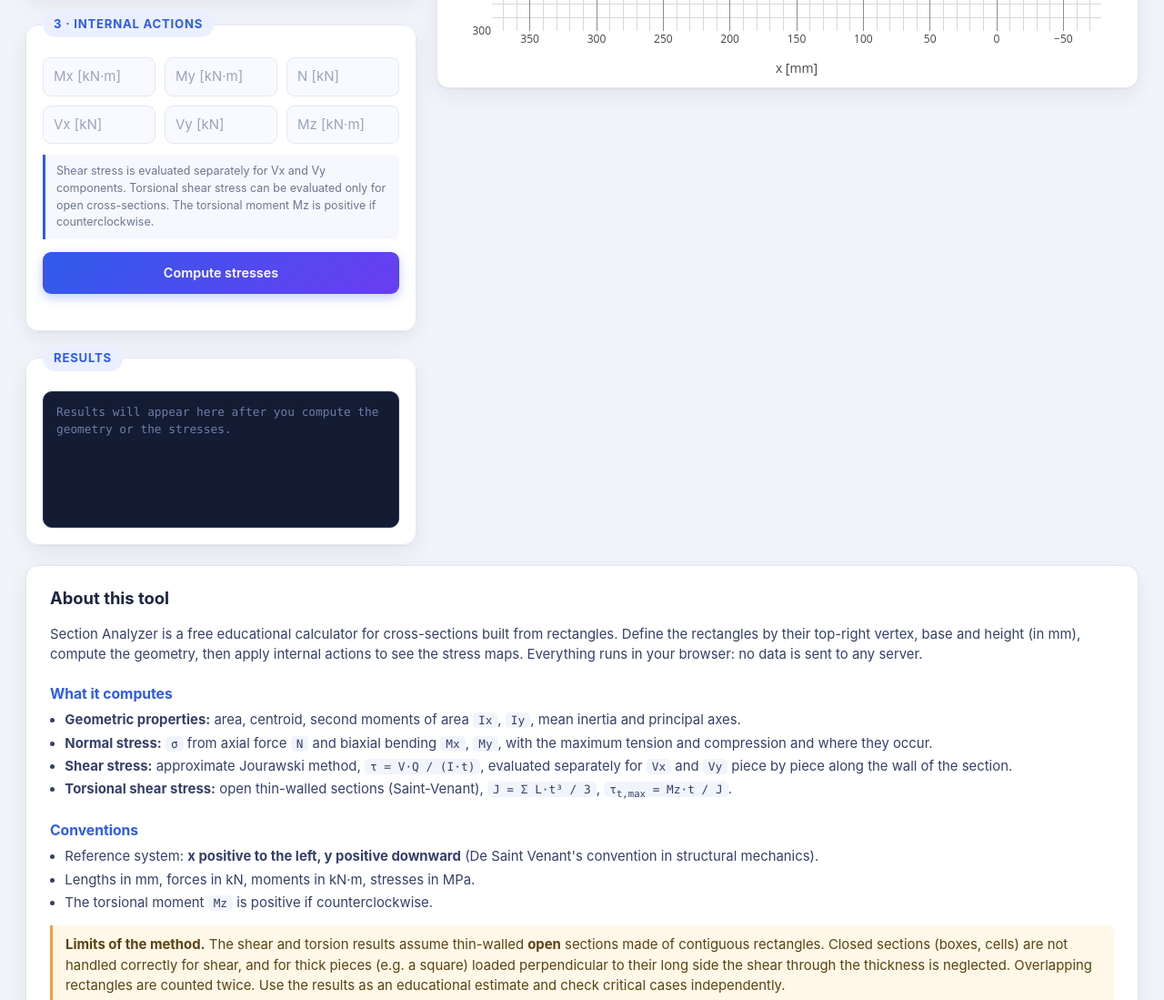
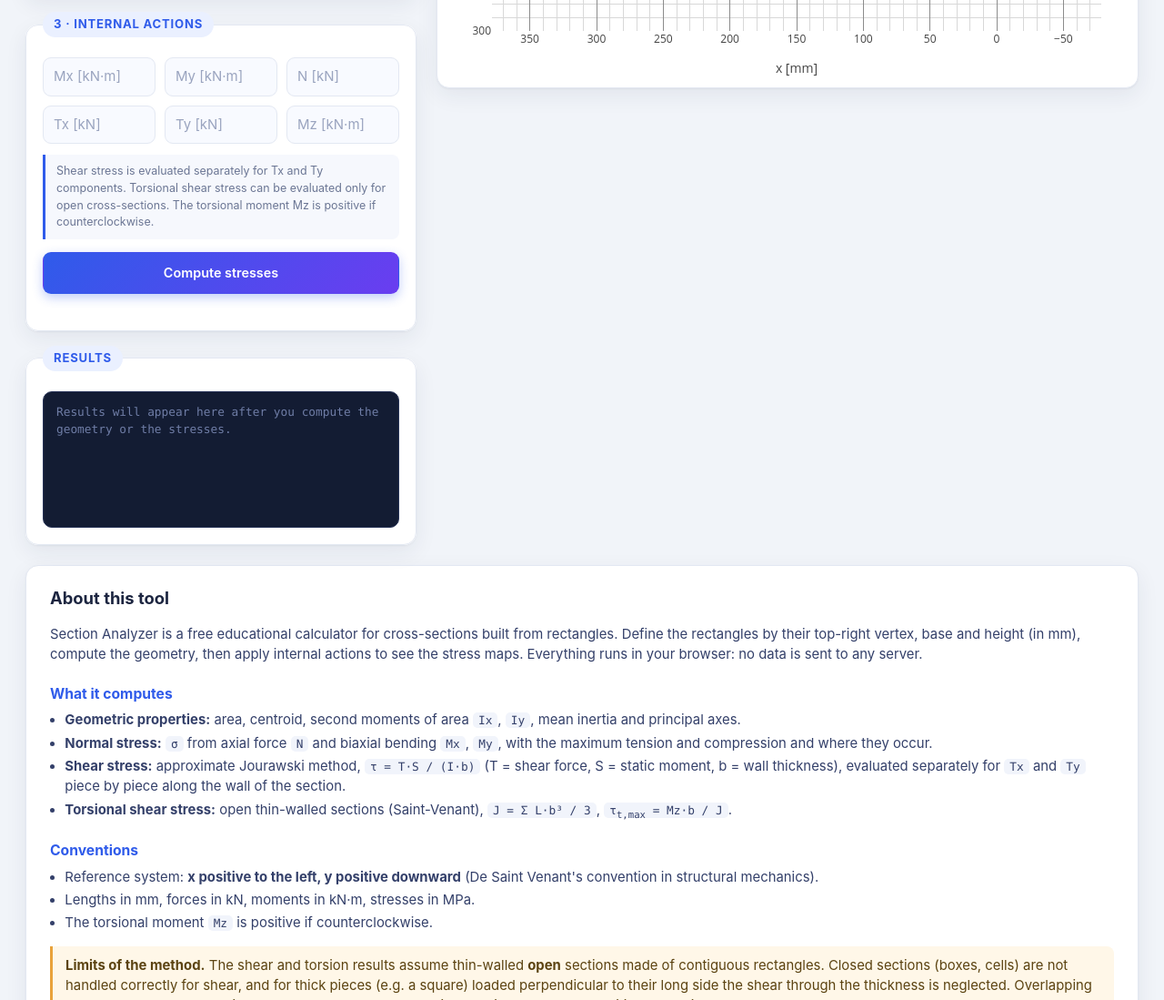
Before and after one commit to mattiaschiantella/section-analyzer, a plain HTML site: page index.html in a window 1280 px wide. Shown: the part 803-1902 px from the top of the page at 91% size. Drawn offline with nearby package versions, Linux system fonts and the light colour scheme.

Commit message:
Add files via upload

```diff
--- a/app.js
+++ b/app.js
@@ -264,7 +264,7 @@
       lines.push(
         "",
         "---- Shear stresses (approximate Jourawski method) ----",
-        `Vx = ${f4(Vx_kN)} kN, Vy = ${f4(Vy_kN)} kN`,
+        `Tx = ${f4(Vx_kN)} kN, Ty = ${f4(Vy_kN)} kN`,
         `Tau max (approx, numeric) = ${f4(sh.tauMax)} MPa  at (x=${f3(sh.locMax[0])}, y=${f3(sh.locMax[1])}) mm`,
       );
     }
--- a/compute.js
+++ b/compute.js
@@ -1136,7 +1136,7 @@
           type: "scatter", x: hoverX.slice(i0, i1), y: hoverY.slice(i0, i1), mode: "lines",
           line: { color: lineColor, width: 0.5 },
           customdata: tau.slice(i0, i1),
-          hovertemplate: `${direction}<br>τ=%{customdata:.2f} MPa<extra></extra>`,
+          hovertemplate: `${direction.replace("V", "T")}<br>τ=%{customdata:.2f} MPa<extra></extra>`,
           showlegend: false,
         });
       }
@@ -1153,7 +1153,7 @@
     }
 
     const globalAnnotation = tauMax > 1e-9 ? [{
-      x: locMax[0], y: locMax[1], text: `${direction}: max ≈ ${tauMax.toFixed(1)} MPa`,
+      x: locMax[0], y: locMax[1], text: `${direction.replace("V", "T")}: max ≈ ${tauMax.toFixed(1)} MPa`,
       showarrow: false, font: { size: 10, color: "black" },
       bgcolor: "white", bordercolor: lineColor, borderwidth: 1,
       xanchor: "left", yanchor: "bottom", xshift: 8, yshift: 8,
--- a/index.html
+++ b/index.html
@@ -286,12 +286,12 @@
           <input id="in-Mx" type="number" placeholder="Mx [kN·m]">
           <input id="in-My" type="number" placeholder="My [kN·m]">
           <input id="in-N" type="number" placeholder="N [kN]">
-          <input id="in-Vx" type="number" placeholder="Vx [kN]">
-          <input id="in-Vy" type="number" placeholder="Vy [kN]">
+          <input id="in-Vx" type="number" placeholder="Tx [kN]">
+          <input id="in-Vy" type="number" placeholder="Ty [kN]">
           <input id="in-T" type="number" placeholder="Mz [kN·m]">
         </div>
         <p class="hint small">
-          Shear stress is evaluated separately for Vx and Vy components.
+          Shear stress is evaluated separately for Tx and Ty components.
           Torsional shear stress can be evaluated only for open cross-sections.
           The torsional moment Mz is positive if counterclockwise.
         </p>
@@ -344,8 +344,8 @@
     <ul>
       <li><b>Geometric properties:</b> area, centroid, second moments of area <code>Ix</code>, <code>Iy</code>, mean inertia and principal axes.</li>
       <li><b>Normal stress:</b> <code>σ</code> from axial force <code>N</code> and biaxial bending <code>Mx</code>, <code>My</code>, with the maximum tension and compression and where they occur.</li>
-      <li><b>Shear stress:</b> approximate Jourawski method, <code>τ = V·Q / (I·t)</code>, evaluated separately for <code>Vx</code> and <code>Vy</code> piece by piece along the wall of the section.</li>
-      <li><b>Torsional shear stress:</b> open thin-walled sections (Saint-Venant), <code>J = Σ L·t³ / 3</code>, <code>τ<sub>t,max</sub> = Mz·t / J</code>.</li>
+      <li><b>Shear stress:</b> approximate Jourawski method, <code>τ = T·S / (I·b)</code> (T = shear force, S = static moment, b = wall thickness), evaluated separately for <code>Tx</code> and <code>Ty</code> piece by piece along the wall of the section.</li>
+      <li><b>Torsional shear stress:</b> open thin-walled sections (Saint-Venant), <code>J = Σ L·b³ / 3</code>, <code>τ<sub>t,max</sub> = Mz·b / J</code>.</li>
     </ul>
 
     <h3>Conventions</h3>
```
